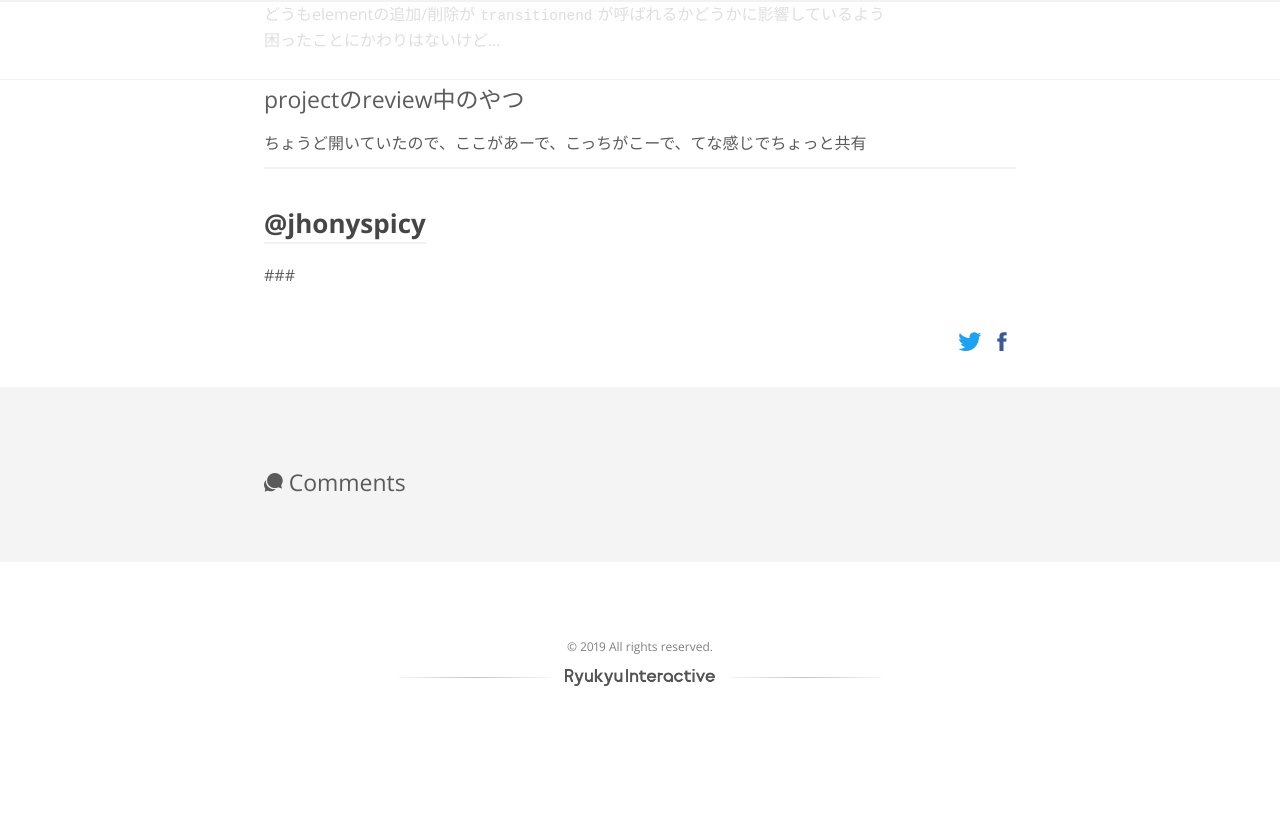
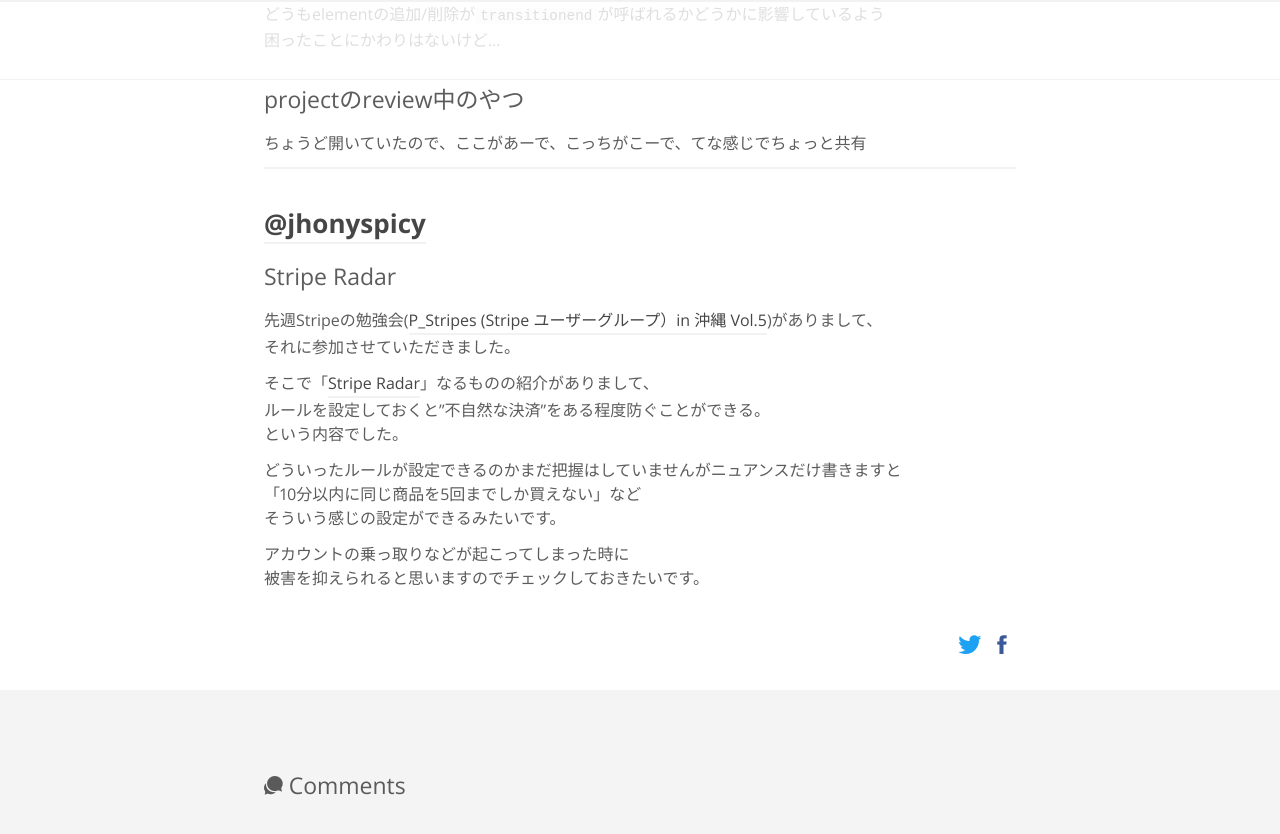
Before and after one commit to RyukyuInteractive/tech.ryukyu-i.co.jp, a Jekyll site: the page built from _posts/2019-07-10-tech-lunch-20190710.md, in a window 1280 px wide and 900 px high, scrolled down 992 px. Shown: the top 834 px of the window. Built offline with Jekyll 4.4.1, drawn with Linux system fonts in a browser that asks for light colours; a script that is not in the unit is left out; comment, search, counter and statistics services are not loaded; before the commit the page ends 1743 px from its top, so only the background shows below that.

Commit message:
Update 2019-07-10-tech-lunch-20190710.md

```diff
--- a/_posts/2019-07-10-tech-lunch-20190710.md
+++ b/_posts/2019-07-10-tech-lunch-20190710.md
@@ -48,4 +48,17 @@
 
 ## [@jhonyspicy](https://github.com/jhonyspicy)
 
-###
+### Stripe Radar
+先週Stripeの勉強会([P_Stripes (Stripe ユーザーグループ）in 沖縄 Vol.5](https://eventregist.com/e/JP_Stripes_OKA5))がありまして、
+それに参加させていただきました。
+
+そこで「[Stripe Radar](https://stripe.com/ja-us/radar)」なるものの紹介がありまして、
+ルールを設定しておくと"不自然な決済"をある程度防ぐことができる。
+という内容でした。
+
+どういったルールが設定できるのかまだ把握はしていませんがニュアンスだけ書きますと
+「10分以内に同じ商品を5回までしか買えない」など
+そういう感じの設定ができるみたいです。
+
+アカウントの乗っ取りなどが起こってしまった時に
+被害を抑えられると思いますのでチェックしておきたいです。
```
